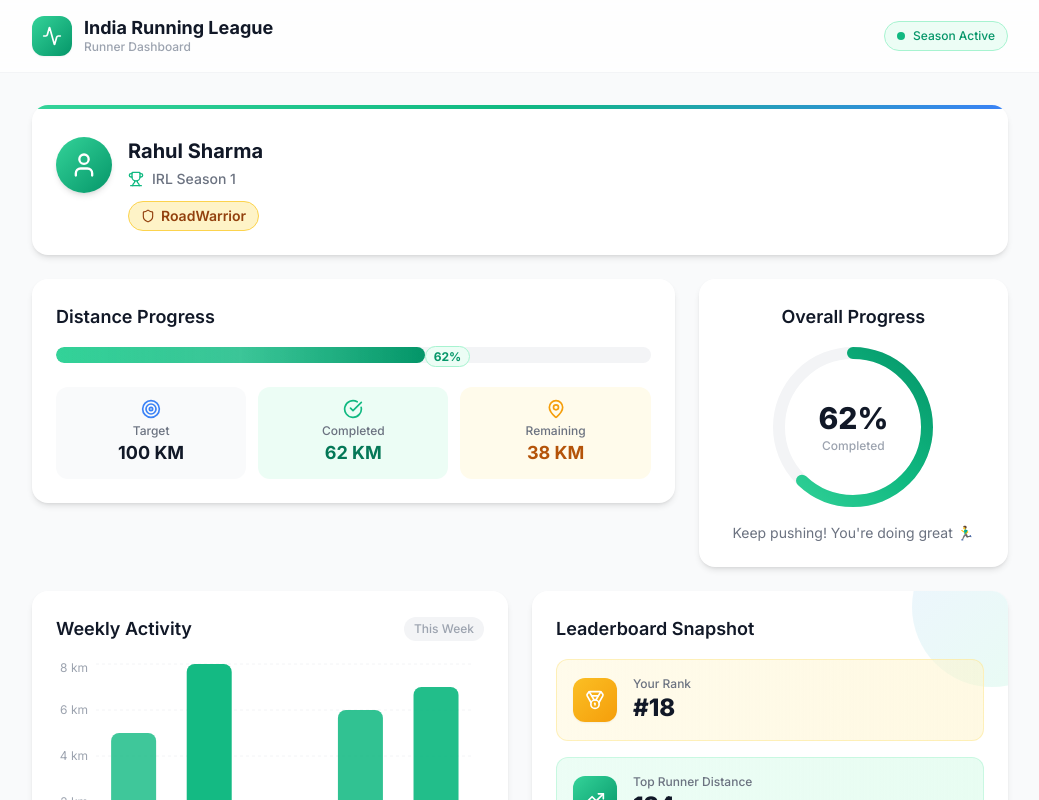
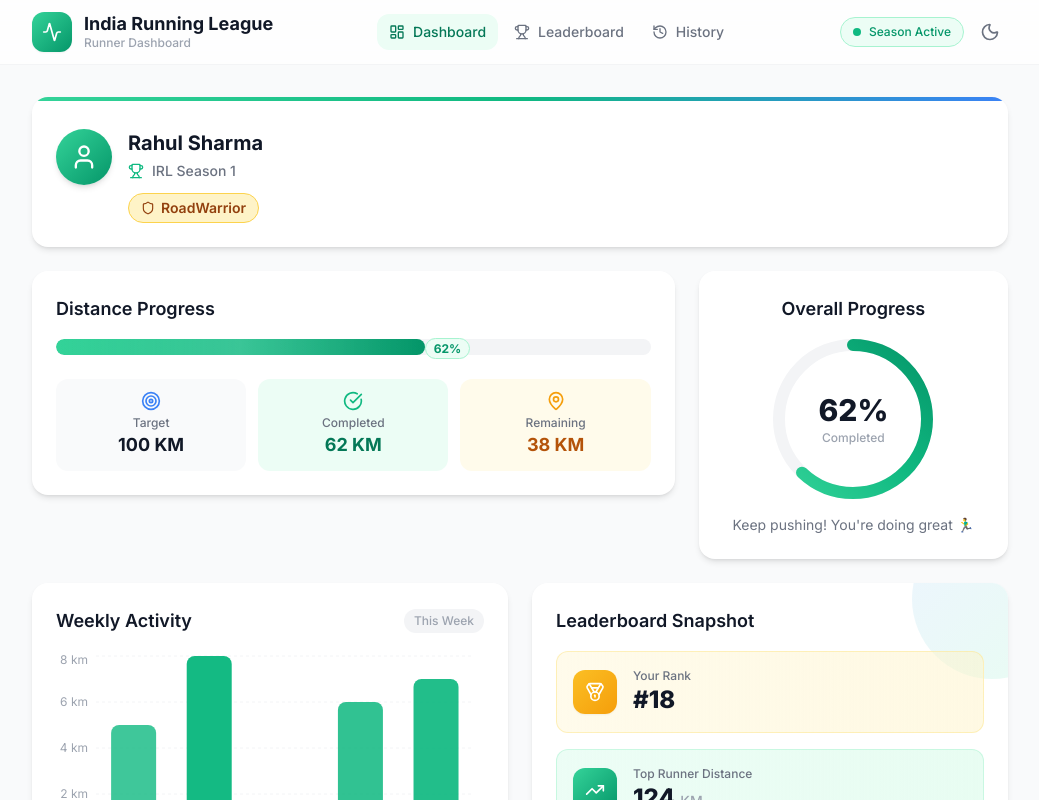
Before and after one commit to AkaHarshit/India_Running_League, a React (Vite) app: page / in a window 1280 px wide. Shown: the top 800 px of the page, without its empty margins (120-1159 px from the left). Built offline with nearby package versions, Linux system fonts and the light colour scheme.

Commit message:
feat(App): add React Router with lazy-loaded pages, Suspense, and context providers

```diff
--- a/src/App.jsx
+++ b/src/App.jsx
@@ -1,88 +1,61 @@
-import { Activity } from "lucide-react";
-import RunnerInfo from "./components/RunnerInfo";
-import ProgressBar from "./components/ProgressBar";
-import CircularProgress from "./components/CircularProgress";
-import WeeklyActivity from "./components/WeeklyActivity";
-import LeaderboardCard from "./components/LeaderboardCard";
-import { runnerData, weeklyActivity } from "./data/mockData";
+import { BrowserRouter as Router, Routes, Route } from "react-router-dom";
+import { Suspense, lazy } from "react";
+import { ThemeProvider } from "./context/ThemeContext";
+import { ToastProvider } from "./context/ToastContext";
+import Navbar from "./components/Navbar";
+import ToastContainer from "./components/ToastContainer";
+import DashboardSkeleton from "./components/Skeleton";
+import ErrorBoundary from "./components/ErrorBoundary";
+import { runnerData, weeklyActivity, leaderboardData, runHistory, defaultGoals } from "./data/mockData";
+
+// Lazy load pages for code splitting
+const DashboardPage = lazy(() => import("./pages/DashboardPage"));
+const LeaderboardPage = lazy(() => import("./pages/LeaderboardPage"));
+const HistoryPage = lazy(() => import("./pages/HistoryPage"));
 
 function App() {
-  const {
-    runner,
-    challenge,
-    tier,
-    target_distance,
-    completed_distance,
-    remaining_distance,
-    progress_percentage,
-    rank,
-    top_runner_distance,
-    distance_to_next_rank,
-  } = runnerData;
+  return (
+    <ThemeProvider>
+      <ToastProvider>
+        <Router>
+          <div className="min-h-screen bg-gray-50 dark:bg-gray-950 transition-colors duration-300">
+            <Navbar />
 
-  return (
-    <div className="min-h-screen bg-gray-50">
-      {/* Header */}
-      <header className="bg-white/80 backdrop-blur-md border-b border-gray-100 sticky top-0 z-50">
-        <div className="max-w-5xl mx-auto px-4 sm:px-6 py-4 flex items-center justify-between">
-          <div className="flex items-center gap-3">
-            <div className="w-10 h-10 rounded-xl bg-gradient-to-br from-primary-400 to-primary-600 flex items-center justify-center shadow-sm">
-              <Activity className="w-5 h-5 text-white" />
-            </div>
-            <div>
-              <h1 className="text-lg font-bold text-gray-900 leading-tight">
-                India Running League
-              </h1>
-              <p className="text-xs text-gray-400 font-medium">
-                Runner Dashboard
-              </p>
-            </div>
-          </div>
-          <div className="hidden sm:flex items-center gap-2 text-xs font-medium text-primary-600 bg-primary-50 px-3 py-1.5 rounded-full border border-primary-200">
-            <span className="w-2 h-2 bg-primary-500 rounded-full animate-pulse" />
-            Season Active
-          </div>
-        </div>
-      </header>
-
-      {/* Main content */}
-      <main className="max-w-5xl mx-auto px-4 sm:px-6 py-6 sm:py-8">
-        {/* Section 1: Runner Info */}
-        <section className="mb-6">
-          <RunnerInfo runner={runner} challenge={challenge} tier={tier} />
-        </section>
-
-        {/* Section 2: Progress Visualization */}
-        <section className="mb-6 grid grid-cols-1 md:grid-cols-3 gap-6">
-          <div className="md:col-span-2">
-            <ProgressBar
-              target={target_distance}
-              completed={completed_distance}
-              remaining={remaining_distance}
-              percentage={progress_percentage}
+            <ErrorBoundary showDetails>
+              <Suspense fallback={<DashboardSkeleton />}>
+                <Routes>
+                  <Route
+                    path="/"
+                    element={
+                      <DashboardPage
+                        runnerData={runnerData}
+                        weeklyActivity={weeklyActivity}
+                        defaultGoals={defaultGoals}
                       />
-          </div>
-          <div className="md:col-span-1">
-            <CircularProgress percentage={progress_percentage} />
-          </div>
-        </section>
-
-        {/* Section 3 & 4: Activity + Leaderboard */}
-        <section className="grid grid-cols-1 lg:grid-cols-2 gap-6">
-          <WeeklyActivity data={weeklyActivity} />
-          <LeaderboardCard
-            rank={rank}
-            topRunnerDistance={top_runner_distance}
-            distanceToNextRank={distance_to_next_rank}
+                    }
                   />
-        </section>
+                  <Route
+                    path="/leaderboard"
+                    element={<LeaderboardPage data={leaderboardData} />}
+                  />
+                  <Route
+                    path="/history"
+                    element={<HistoryPage data={runHistory} />}
+                  />
+                </Routes>
+              </Suspense>
+            </ErrorBoundary>
 
             {/* Footer */}
-        <footer className="mt-10 text-center text-xs text-gray-400 pb-6">
+            <footer className="text-center text-xs text-gray-400 dark:text-gray-600 py-6">
               <p>© 2026 India Running League • Runner Progress Dashboard</p>
             </footer>
-      </main>
+
+            <ToastContainer />
           </div>
+        </Router>
+      </ToastProvider>
+    </ThemeProvider>
   );
 }
 
```
Lines whose indentation alone changed are shown as unchanged.
